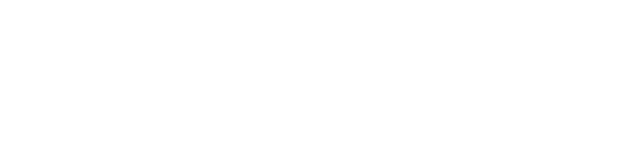
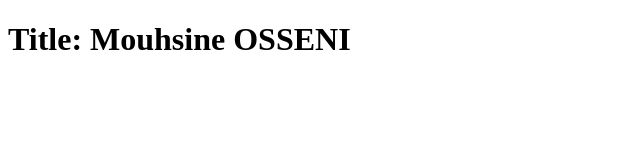
Before and after one commit to Mouss12sg/git-mon-cv, a plain HTML site: page index.html in a window 1280 px wide. Shown: the whole page, without its empty margins (0-640 px from the left). Drawn offline with Linux system fonts and the light colour scheme.

Commit message:
mise en place de la section titre

```diff
--- a/index.html
+++ b/index.html
@@ -7,6 +7,6 @@
     <title>CV</title>
 </head>
 <body>
-
+    <h1>Title: Mouhsine OSSENI</h1>
 </body>
 </html>
```
